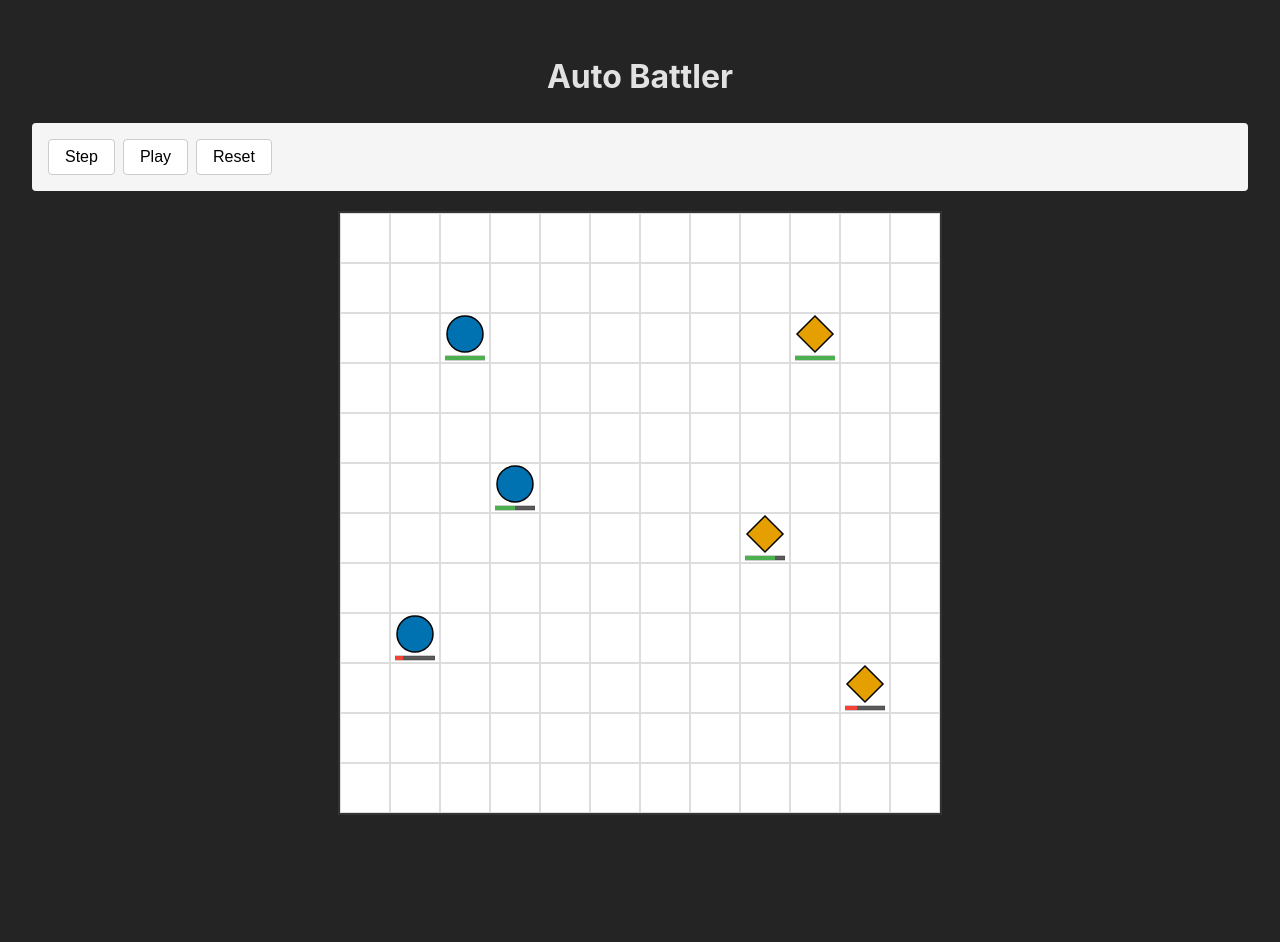
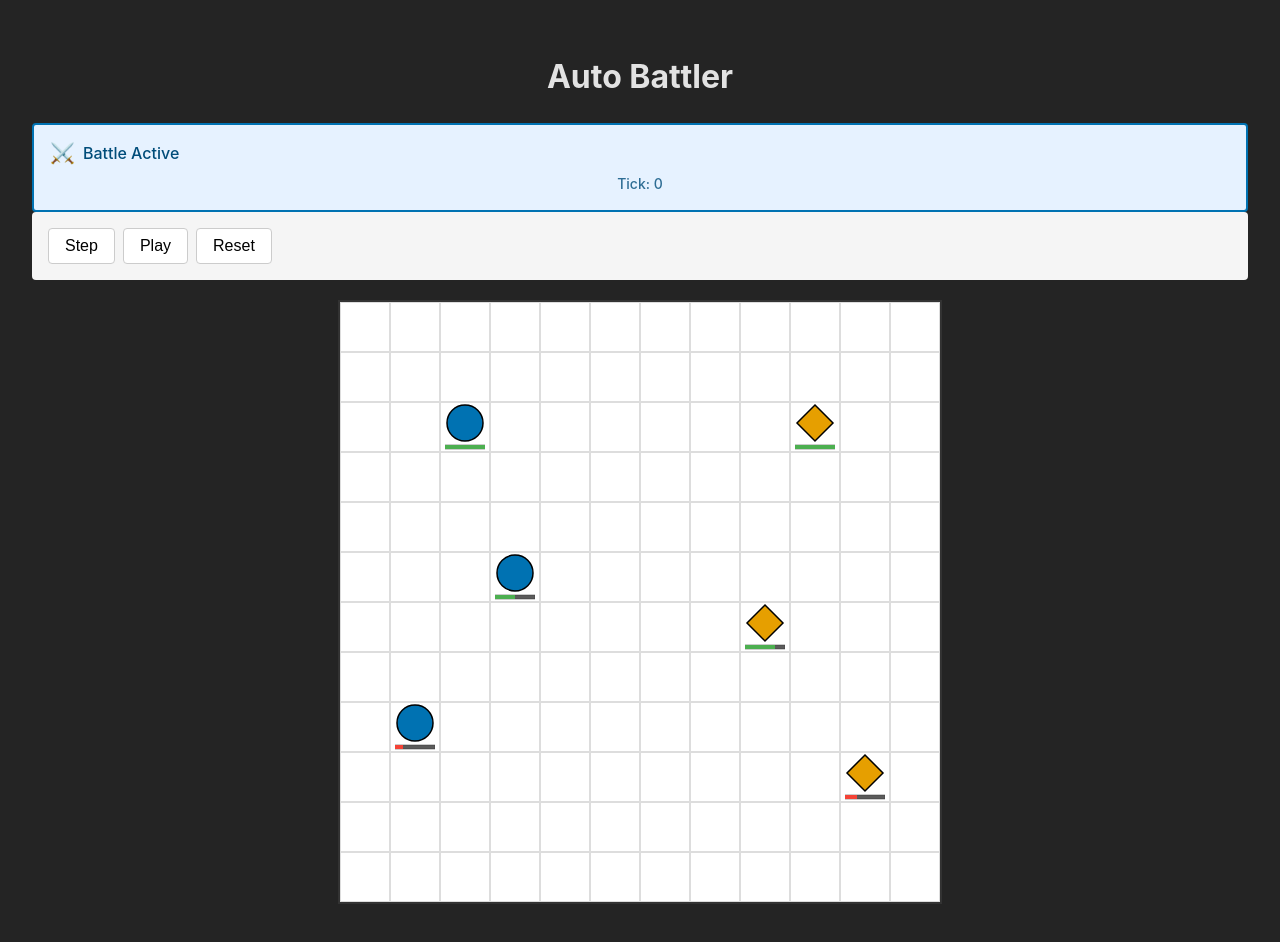
Before and after one commit to etrusk/curly-couscous, a React (Vite) app: page / in a window 1280 px wide. Shown: the top 942 px of the page. Before the commit the page ends 867 px from the top, so only its background shows below. Built offline with nearby package versions, Linux system fonts and the light colour scheme.

Commit message:
feat(ui): add BattleStatusBadge component with status display and tick count

```diff
--- a/src/App.tsx
+++ b/src/App.tsx
@@ -1,6 +1,7 @@
 import { useEffect } from "react";
 import { BattleViewer } from "./components/BattleViewer";
 import { PlayControls } from "./components/PlayControls";
+import { BattleStatusBadge } from "./components/BattleStatus";
 import { useGameStore, selectActions } from "./stores/gameStore";
 import type { Character, Skill, Action } from "./engine/types";
 
@@ -171,6 +172,7 @@ function App() {
   return (
     <div>
       <h1>Auto Battler</h1>
+      <BattleStatusBadge />
       <PlayControls />
       <BattleViewer />
     </div>
--- /dev/null
+++ b/src/components/BattleStatus/BattleStatusBadge.module.css
@@ -0,0 +1,71 @@
+/**
+ * Styles for BattleStatusBadge component.
+ */
+
+.badge {
+  display: flex;
+  flex-direction: column;
+  gap: 0.5rem;
+  padding: 1rem;
+  border-radius: 4px;
+  font-weight: 500;
+  border: 2px solid;
+}
+
+.statusContainer {
+  display: flex;
+  align-items: center;
+  gap: 0.5rem;
+}
+
+.emoji {
+  font-size: 1.25rem;
+  line-height: 1;
+}
+
+.statusText {
+  font-size: 1rem;
+}
+
+.tickDisplay {
+  font-size: 0.875rem;
+  opacity: 0.8;
+}
+
+/* Status-specific styles */
+.statusActive {
+  background-color: #e6f2ff;
+  border-color: #0072b2;
+  color: #004d7a;
+}
+
+.statusVictory {
+  background-color: #e6ffe6;
+  border-color: #009e73;
+  color: #006b4d;
+}
+
+.statusDefeat {
+  background-color: #ffe6e6;
+  border-color: #d55e00;
+  color: #8f3e00;
+}
+
+.statusDraw {
+  background-color: #f0f0f0;
+  border-color: #999;
+  color: #666;
+}
+
+.statusUnknown {
+  background-color: #fff3cd;
+  border-color: #cc9a06;
+  color: #664d03;
+}
+
+/* High contrast mode support (planned for Phase 5) */
+@media (prefers-contrast: high) {
+  .badge {
+    border-width: 3px;
+  }
+}
--- /dev/null
+++ b/src/components/BattleStatus/BattleStatusBadge.tsx
@@ -0,0 +1,66 @@
+/**
+ * BattleStatusBadge component displays current battle status and tick count.
+ * Provides visual feedback for battle state with accessibility support.
+ */
+
+import {
+  useGameStore,
+  selectBattleStatus,
+  selectTick,
+} from "../../stores/gameStore";
+import styles from "./BattleStatusBadge.module.css";
+
+interface StatusConfig {
+  text: string;
+  emoji: string;
+  className: string;
+}
+
+const STATUS_CONFIG: Record<string, StatusConfig> = {
+  active: {
+    text: "Battle Active",
+    emoji: "⚔️",
+    className: styles.statusActive || "",
+  },
+  victory: {
+    text: "Victory!",
+    emoji: "✓",
+    className: styles.statusVictory || "",
+  },
+  defeat: {
+    text: "Defeat",
+    emoji: "✗",
+    className: styles.statusDefeat || "",
+  },
+  draw: {
+    text: "Draw",
+    emoji: "≈",
+    className: styles.statusDraw || "",
+  },
+};
+
+const FALLBACK_CONFIG: StatusConfig = {
+  text: "Unknown",
+  emoji: "?",
+  className: styles.statusUnknown || "",
+};
+
+export function BattleStatusBadge() {
+  const battleStatus = useGameStore(selectBattleStatus);
+  const tick = useGameStore(selectTick);
+
+  // Defensive rendering: handle unexpected status values
+  const config = STATUS_CONFIG[battleStatus] || FALLBACK_CONFIG;
+
+  return (
+    <div className={`${styles.badge} ${config.className}`}>
+      <div className={styles.statusContainer} aria-live="polite">
+        <span aria-hidden="true" className={styles.emoji}>
+          {config.emoji}
+        </span>
+        <span className={styles.statusText}>{config.text}</span>
+      </div>
+      <div className={styles.tickDisplay}>Tick: {tick}</div>
+    </div>
+  );
+}
--- /dev/null
+++ b/src/components/BattleStatus/index.ts
@@ -0,0 +1,5 @@
+/**
+ * BattleStatus component exports.
+ */
+
+export { BattleStatusBadge } from "./BattleStatusBadge";
```
Also changed, not shown: 1 other file (tests, documents, lock files or other folders).
